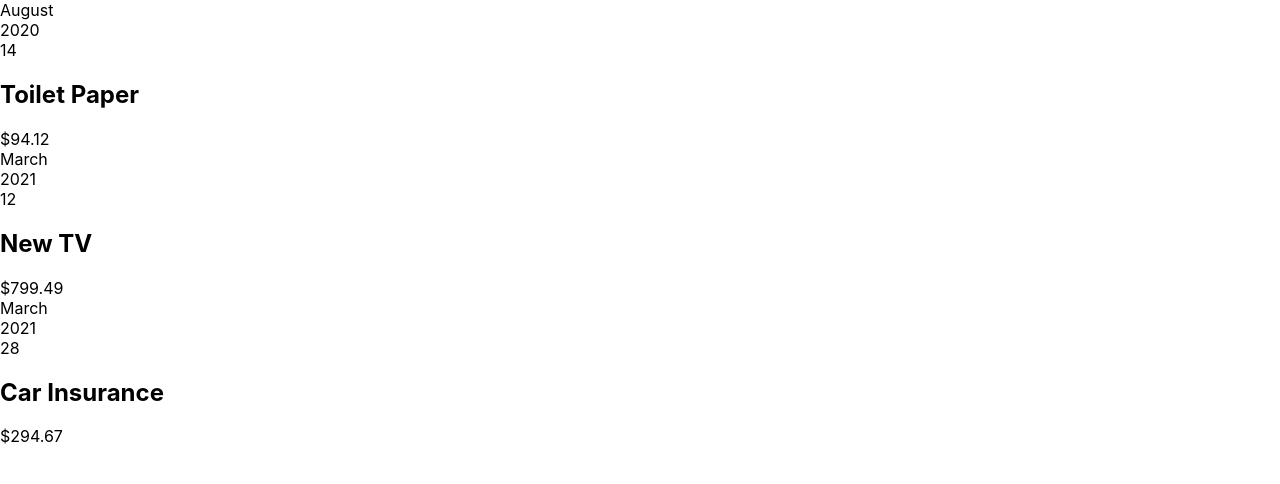
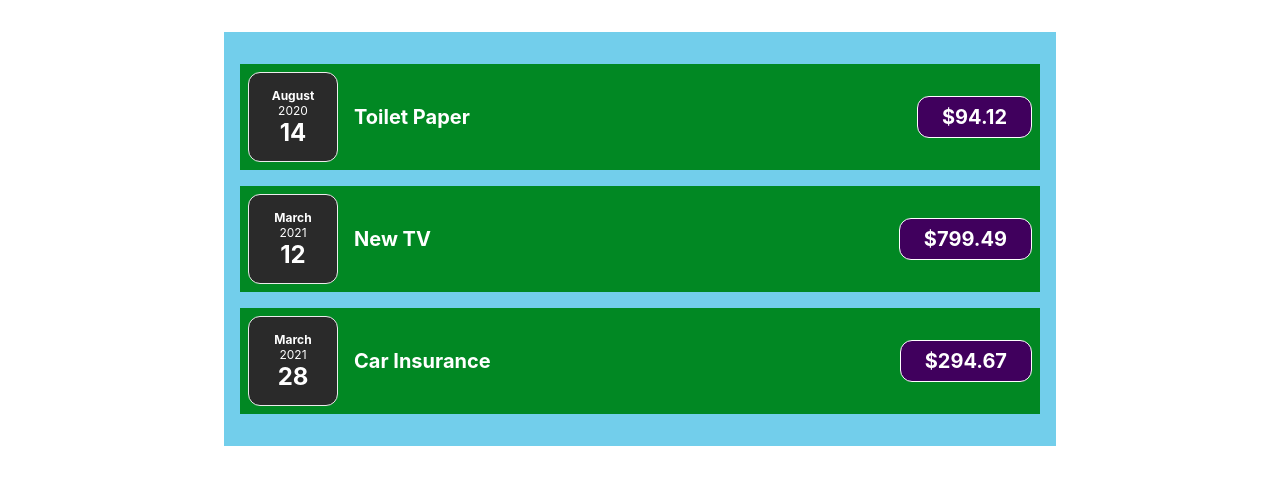
Before and after one commit to trandacphihung/expense-tracker, a React (Create React App) app: page / in a window 1280 px wide. Shown: the top 484 px of the page. Built offline with nearby package versions, Linux system fonts and the light colour scheme.

Commit message:
Update code

```diff
--- a/src/components/ExpenseDate.css
+++ b/src/components/ExpenseDate.css
@@ -0,0 +1,26 @@
+.expense-date {
+  display: flex;
+  flex-direction: column;
+  width: 5.5rem;
+  height: 5.5rem;
+  border: 1px solid #ececec;
+  background-color: #2a2a2a;
+  color: white;
+  border-radius: 12px;
+  align-items: center;
+  justify-content: center;
+}
+
+.expense-date__month {
+  font-size: 0.75rem;
+  font-weight: bold;
+}
+
+.expense-date__year {
+  font-size: 0.75rem;
+}
+
+.expense-date__day {
+  font-size: 1.5rem;
+  font-weight: bold;
+}
--- a/src/components/ExpenseDate.tsx
+++ b/src/components/ExpenseDate.tsx
@@ -1,4 +1,5 @@
 import { ExpensesDateProp } from '../modals/modals';
+import './ExpenseDate.css';
 
 function ExpensesDate({
   date,
@@ -10,9 +11,11 @@
 
   return (
     <>
-      <div>{month}</div>
-      <div>{year}</div>
-      <div>{day}</div>
+      <div className="expense-date">
+        <div className="expense-date__month">{month}</div>
+        <div className="expense-date__year">{year}</div>
+        <div className="expense-date__day">{day}</div>
+      </div>
     </>
   );
 }
--- a/src/components/ExpenseItem.css
+++ b/src/components/ExpenseItem.css
@@ -0,0 +1,54 @@
+.expense-item {
+  display: flex;
+  justify-content: space-between;
+  align-items: center;
+  padding: 0.5rem;
+  margin: 1rem 0;
+  background-color: #018823;
+}
+
+.expense-item__description {
+  display: flex;
+  flex-direction: column;
+  gap: 1rem;
+  align-items: flex-end;
+  flex-flow: column-reverse;
+  justify-content: flex-start;
+  flex: 1;
+}
+
+.expense-item h2 {
+  color: #fdfdfd;
+  font-size: 1rem;
+  flex: 1;
+  margin: 0 1rem;
+  color: white;
+}
+
+.expense-item__price {
+  font-size: 1rem;
+  font-weight: bold;
+  color: white;
+  background-color: #40005d;
+  border: 1px solid white;
+  padding: 0.5rem;
+  border-radius: 12px;
+}
+
+@media (min-width: 580px) {
+  .expense-item__description {
+    flex-direction: row;
+    align-items: center;
+    justify-content: flex-start;
+    flex: 1;
+  }
+
+  .expense-item__description h2 {
+    font-size: 1.25rem;
+  }
+
+  .expense-item__price {
+    font-size: 1.25rem;
+    padding: 0.5rem 1.5rem;
+  }
+}
--- a/src/components/ExpenseItem.tsx
+++ b/src/components/ExpenseItem.tsx
@@ -1,5 +1,6 @@
 import { ExpensesItemProp } from '../modals/modals';
 import ExpensesDate from './ExpenseDate';
+import './ExpenseItem.css';
 
 function ExpensesItem({
   title,
@@ -8,11 +9,15 @@
 }: ExpensesItemProp) {
   return (
     <>
-      <ExpensesDate
-        date= {date}
-      />
-      <h2>{title}</h2>
-      <div >${amount}</div>
+      <div className="expense-item">
+        <ExpensesDate
+          date= {date}
+        />
+        <div className="expense-item__description">
+          <h2>{title}</h2>
+          <div className="expense-item__price">${amount}</div>
+        </div>
+      </div>
     </>
   );
 }
--- a/src/components/Expenses.css
+++ b/src/components/Expenses.css
@@ -0,0 +1,7 @@
+.expenses {
+  padding: 1rem;
+  background-color: rgb(114, 206, 235);
+  margin: 2rem auto;
+  width: 50rem;
+  max-width: 95%;
+}
--- a/src/components/Expenses.tsx
+++ b/src/components/Expenses.tsx
@@ -1,9 +1,11 @@
 import { ExpensesProp } from '../modals/modals';
 import ExpensesItem from './ExpenseItem';
+import './Expenses.css';
 
 function Expenses({ expenses }: ExpensesProp) {
   return (
     <>
+      <div className="expenses">
         <ExpensesItem
           title={ expenses[0].title }
           amount={ expenses[0].amount }
@@ -19,6 +21,7 @@
           amount={ expenses[2].amount }
           date={ expenses[2].date }
         />
+      </div>
     </>
   );
 }
```
Lines whose indentation alone changed are shown as unchanged.
